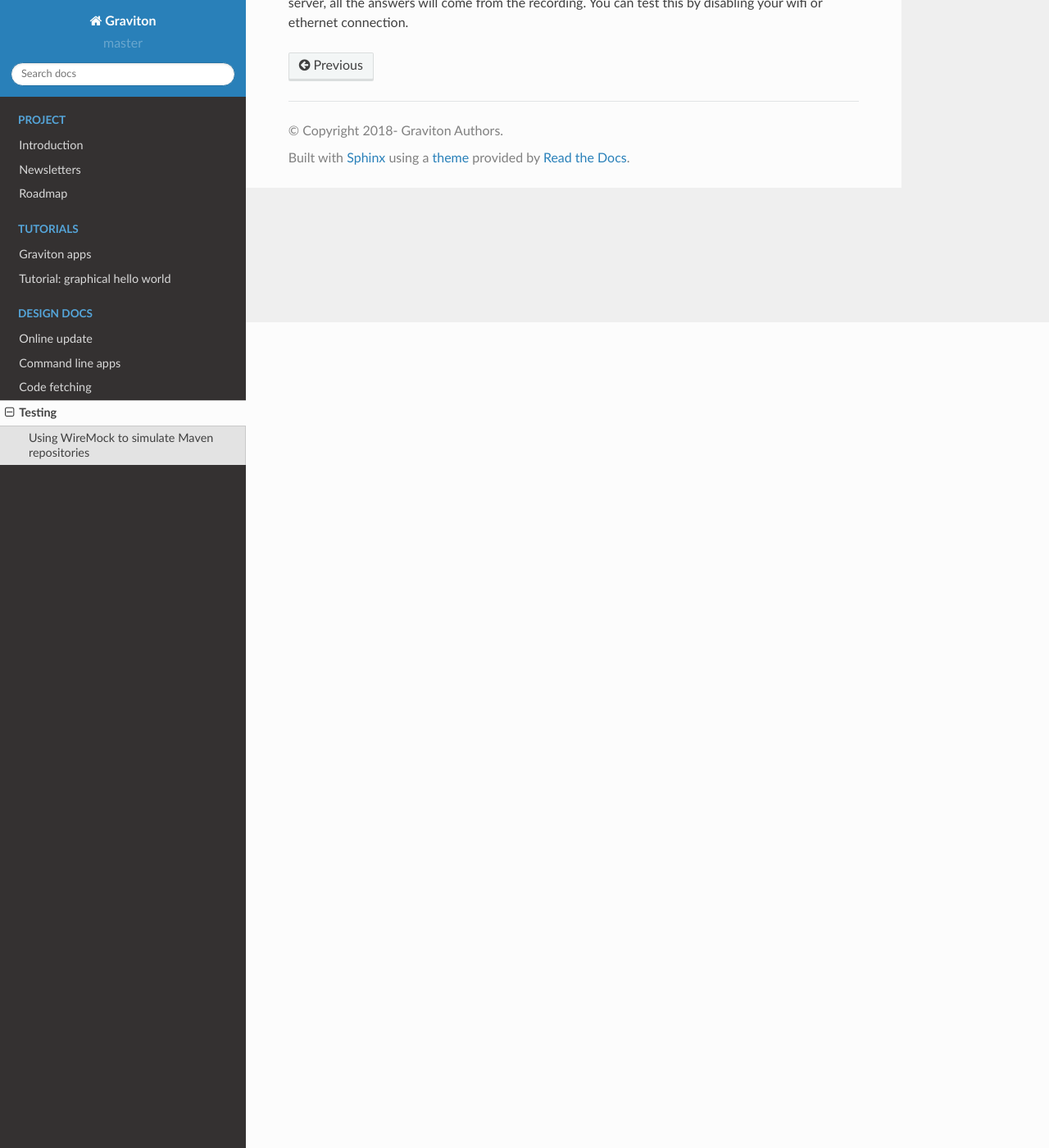
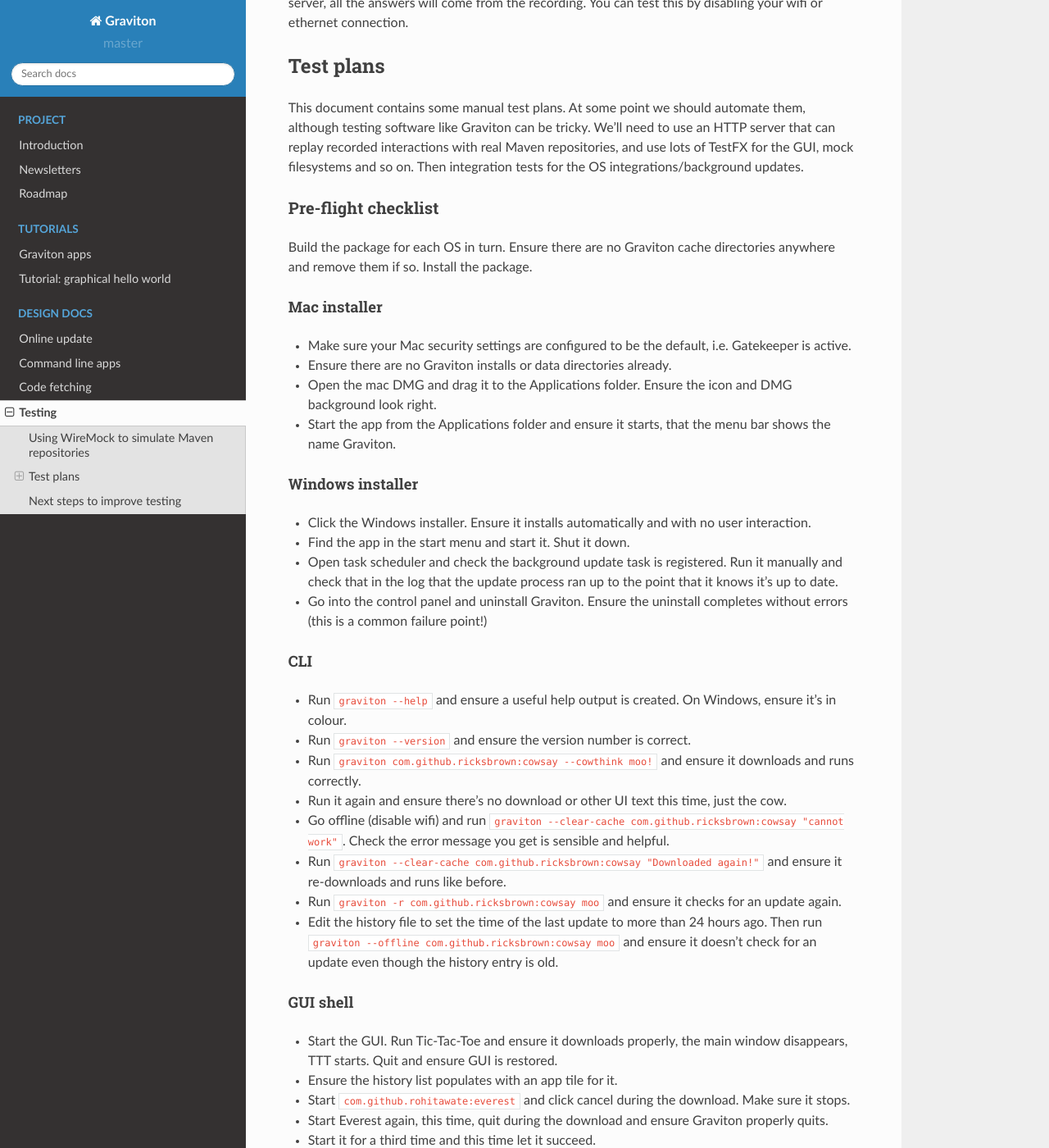
Before and after one commit to graviton-browser/graviton-browser, a Sphinx documentation site: the page built from website/source/testing.rst, in a window 1280 px wide and 1400 px high, scrolled down 1007 px. Shown: the whole window at 82% size. Built offline with Sphinx 7.4.7 and the Read the Docs theme 2.0.0, drawn with Linux system fonts in a browser that asks for light colours; some of the changed text lies outside the part shown.

Commit message:
Add a download page to the website, move test plan to the website. Simplify intro page a bit.

```diff
--- a/website/source/testing.rst
+++ b/website/source/testing.rst
@@ -35,3 +35,89 @@
 have been put in the files directory, textual responses or small binary responses will be in JSON files in mappings.
 If you re-run the same Graviton command against the WireMock server, all the answers will come from the recording.
 You can test this by disabling your wifi or ethernet connection.
+
+Test plans
+==========
+
+This document contains some manual test plans. At some point we should automate them, although
+testing software like Graviton can be tricky. We'll need to use an HTTP server that can
+replay recorded interactions with real Maven repositories, and use lots of TestFX for the GUI,
+mock filesystems and so on. Then integration tests for the OS integrations/background updates.
+
+Pre-flight checklist
+--------------------
+
+Build the package for each OS in turn. Ensure there are no Graviton cache directories anywhere and remove them if so.
+Install the package.
+
+Mac installer
+~~~~~~~~~~~~~
+
+- Make sure your Mac security settings are configured to be the default, i.e. Gatekeeper is active.
+- Ensure there are no Graviton installs or data directories already.
+- Open the mac DMG and drag it to the Applications folder. Ensure the icon and DMG background look right.
+- Start the app from the Applications folder and ensure it starts, that the menu bar shows the name Graviton.
+
+Windows installer
+~~~~~~~~~~~~~~~~~
+
+- Click the Windows installer. Ensure it installs automatically and with no user interaction.
+- Find the app in the start menu and start it. Shut it down.
+- Open task scheduler and check the background update task is registered. Run it manually and check that in the log
+  that the update process ran up to the point that it knows it's up to date.
+- Go into the control panel and uninstall Graviton. Ensure the uninstall completes without errors
+  (this is a common failure point!)
+
+CLI
+~~~
+
+- Run ``graviton --help`` and ensure a useful help output is created. On Windows, ensure it's in colour.
+- Run ``graviton --version`` and ensure the version number is correct.
+- Run ``graviton com.github.ricksbrown:cowsay --cowthink moo!`` and ensure it downloads and runs correctly.
+- Run it again and ensure there's no download or other UI text this time, just the cow.
+- Go offline (disable wifi) and run ``graviton --clear-cache com.github.ricksbrown:cowsay "cannot work"``. Check
+  the error message you get is sensible and helpful.
+- Run ``graviton --clear-cache com.github.ricksbrown:cowsay "Downloaded again!"`` and ensure it re-downloads and runs like before.
+- Run ``graviton -r com.github.ricksbrown:cowsay moo`` and ensure it checks for an update again.
+- Edit the history file to set the time of the last update to more than 24 hours ago. Then run
+  ``graviton --offline com.github.ricksbrown:cowsay moo`` and ensure it doesn't check for an update even though
+  the history entry is old.
+
+GUI shell
+~~~~~~~~~
+
+- Start the GUI. Run Tic-Tac-Toe and ensure it downloads properly, the main window disappears, TTT starts. Quit and ensure GUI is restored.
+- Ensure the history list populates with an app tile for it.
+- Start ``com.github.rohitawate:everest`` and click cancel during the download. Make sure it stops.
+- Start Everest again, this time, quit during the download and ensure Graviton properly quits.
+- Start it for a third time and this time let it succeed.
+- Right click on one of the tiles and ensure each item works.
+
+Online update
+~~~~~~~~~~~~~
+
+- Clear your cache. Start ``net.plan99:tictactoe:1.0.1`` - it should download an old version of the app. Now go into
+  your history file and edit it so the version number is missing from the coordinate fragment field.
+  This makes it look like the user just hasn't updated for a while and a new version has been released.
+- Start Graviton GUI. Now from the command line run ``graviton --background-update`` and check the log file to ensure
+  it updated you to the latest version of tictactoe. Start the app in the GUI ensure it's now the latest version.
+
+**If the bootstrapper, installers, packaging or runtime update code was changed, for each platform**:
+
+- Bump the version number and prepare an update site that has the dummy update
+- Install the current (under test) version
+- Leave the machine or VM until an update check interval has passed, with Graviton running
+- Make sure that the update has been downloaded, applied and restarting Graviton makes it appear
+
+Next steps to improve testing
+=============================
+
+1. Implement or find a recording HTTP proxy that can simulate errors and slowness. WireMock isn't quite there for us,
+   I could never make its browser proxy mode really work. Make recordings of installing various apps. The manual
+   test cases should now be executable entirely offline.
+2. Write an integration test tool that verifies, given a random/clean cache directory:
+   * the CLI tool can be used to install and run basic programs
+   * when run against the proxy recordings
+3. Write a basic TestFX test that generates a clean cache directory and installs/runs TicTacToe from the
+   proxy recordings.
+4. Extend the test to ensure that the clear cache function works.
```
Also changed, not shown: TESTS.md (deleted, +0 -89 lines), website/source/_static/download.html (added, +52 -0 lines), website/source/index.rst (+23 -21 lines).
